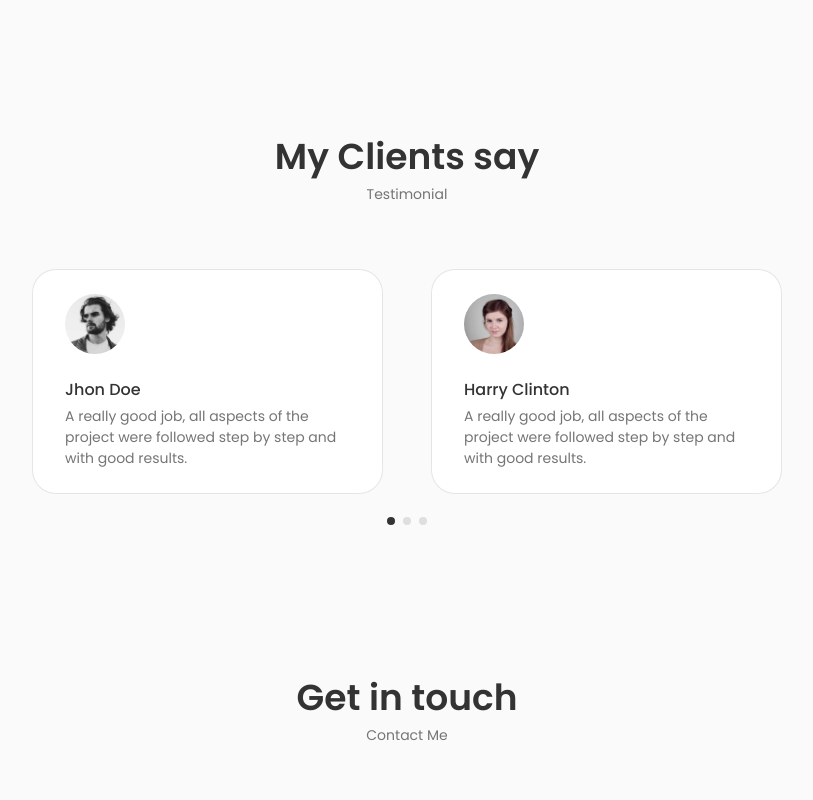
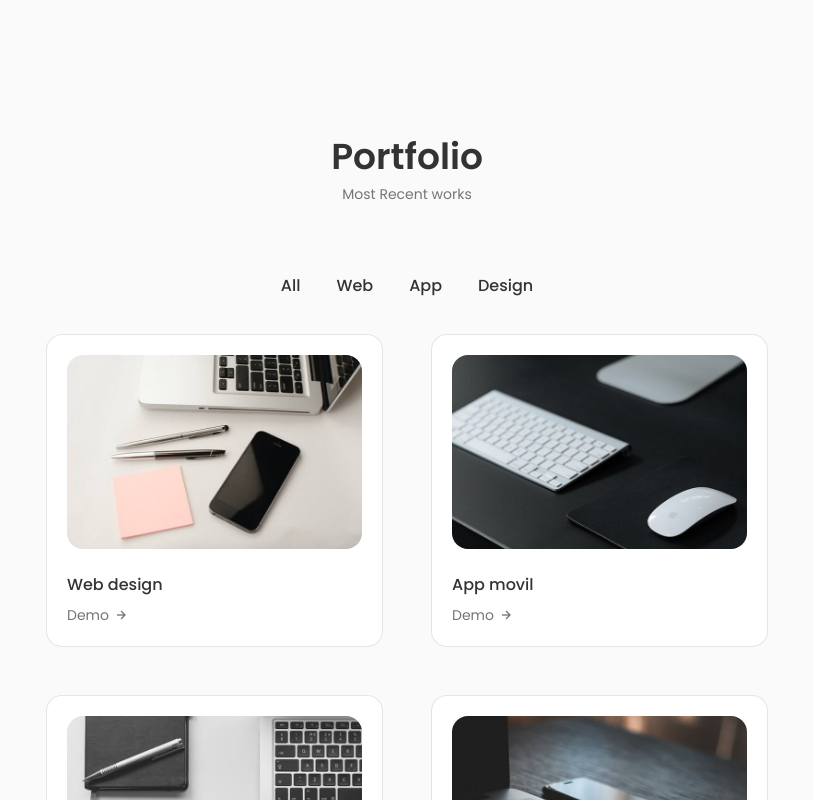
Before and after one commit to Lucas-Quiroga/my-portfolio, a React (Create React App) app: page / in a window 1280 px wide. Shown: the part 2780-3580 px from the top of the page, without its empty margins (233-1046 px from the left). Built offline with nearby package versions, Linux system fonts and the light colour scheme.

Commit message:
portfolio

```diff
--- a/src/App.js
+++ b/src/App.js
@@ -5,6 +5,7 @@
 import Skills from "./components/skills/Skills";
 import Services from "./components/services/Services";
 import Qualification from "./components/qualification/Qualification";
+import Work from "./components/work/Work";
 import Testimonials from "./components/testimonials/Testimonials";
 import Contact from "./components/contact/Contact";
 import Footer from "./components/footer/Footer";
@@ -20,6 +21,7 @@
         <Skills />
         <Services />
         <Qualification />
+        <Work />
         <Testimonials />
         <Contact />
       </main>
--- /dev/null
+++ b/src/components/work/Data.jsx
@@ -0,0 +1,53 @@
+import Work1 from "../../assets/work1.jpg";
+import Work2 from "../../assets/work2.jpg";
+import Work3 from "../../assets/work3.jpg";
+import Work4 from "../../assets/work4.jpg";
+import Work5 from "../../assets/work5.jpg";
+
+export const projectsData = [
+  {
+    id: 1,
+    image: Work1,
+    title: "Web design",
+    category: "web",
+  },
+  {
+    id: 2,
+    image: Work2,
+    title: "App movil",
+    category: "app",
+  },
+  {
+    id: 3,
+    image: Work3,
+    title: "Brand design",
+    category: "design",
+  },
+  {
+    id: 4,
+    image: Work4,
+    title: "App movil",
+    category: "app",
+  },
+  {
+    id: 5,
+    image: Work5,
+    title: "Web design",
+    category: "web",
+  },
+];
+
+export const projectsNav = [
+  {
+    name: "all",
+  },
+  {
+    name: "web",
+  },
+  {
+    name: "app",
+  },
+  {
+    name: "design",
+  },
+];
--- /dev/null
+++ b/src/components/work/Work.jsx
@@ -0,0 +1,16 @@
+import React from "react";
+import "./work.css";
+import Works from "./Works";
+
+const Work = () => {
+  return (
+    <section className="work section" id="portfolio">
+      <h2 className="section__title">Portfolio</h2>
+      <span className="section__subtitle">Most Recent works</span>
+
+      <Works />
+    </section>
+  );
+};
+
+export default Work;
--- /dev/null
+++ b/src/components/work/WorkItems.jsx
@@ -0,0 +1,15 @@
+import React from "react";
+
+const WorkItems = ({ item }) => {
+  return (
+    <div className="work__card" key={item.id}>
+      <img src={item.image} alt="" className="work__img" />
+      <h3 className="work__title">{item.title}</h3>
+      <a href="#" className="work__button">
+        Demo <i className="bx bx-right-arrow-alt work__button-icon"></i>
+      </a>
+    </div>
+  );
+};
+
+export default WorkItems;
--- /dev/null
+++ b/src/components/work/Works.jsx
@@ -0,0 +1,28 @@
+import React from "react";
+import { projectsData } from "./Data";
+import { projectsNav } from "./Data";
+import WorkItems from "./WorkItems";
+
+const Works = () => {
+  return (
+    <div>
+      <div className="work__filters">
+        {projectsNav.map((item, index) => {
+          return (
+            <span className="work__item" key={index}>
+              {item.name}
+            </span>
+          );
+        })}
+      </div>
+
+      <div className="work__container container grid">
+        {projectsData.map((item) => {
+          return <WorkItems item={item} key={item.id} />;
+        })}
+      </div>
+    </div>
+  );
+};
+
+export default Works;
--- /dev/null
+++ b/src/components/work/work.css
@@ -0,0 +1,63 @@
+.work__filters{
+    display: flex;
+    justify-content: center;
+    align-items: center;
+    column-gap: 0.75rem;
+    margin-bottom: var(--mb-2);
+}
+
+.work__item{
+    cursor: pointer;
+    color: var(--title-color);
+    padding: 0.25rem 0.75rem;
+    font-weight: var(--font-medium);
+    border-radius: 0.5rem;
+    text-transform: capitalize;
+}
+
+.work__item:hover{
+    background-color: var(--title-color);
+    color: var(--container-color);
+}
+
+.work__container {
+    grid-template-columns: repeat(2, max-content);
+    gap: 3rem;
+    justify-content: center;
+}
+
+.work__card{
+    background-color: var(--container-color);
+    border: 1px solid rgba(0, 0, 0, 0.1);
+    padding: 1.25rem;
+    border-radius: 1rem;
+}
+
+.work__img{
+    width: 295px;
+    border-radius: 1rem;
+    margin-bottom: var(--mb-1);
+}
+
+.work__title{
+    font-size: var(--normal-font-size);
+    font-weight: var(--font-medium);
+    margin-bottom: var(--mb-0-5);
+}
+
+.work__button{
+    color: var(--text-color);
+    font-size: var(--small-font-size);
+    display: flex;
+    align-items: center;
+    column-gap: 0.25rem;
+}
+
+.work__button-icon{
+    font-size: 1rem;
+    transition: 0.4s;
+}
+
+.work__button:hover .work__button-icon{
+    transform: translateX(0.25rem);
+}
```
